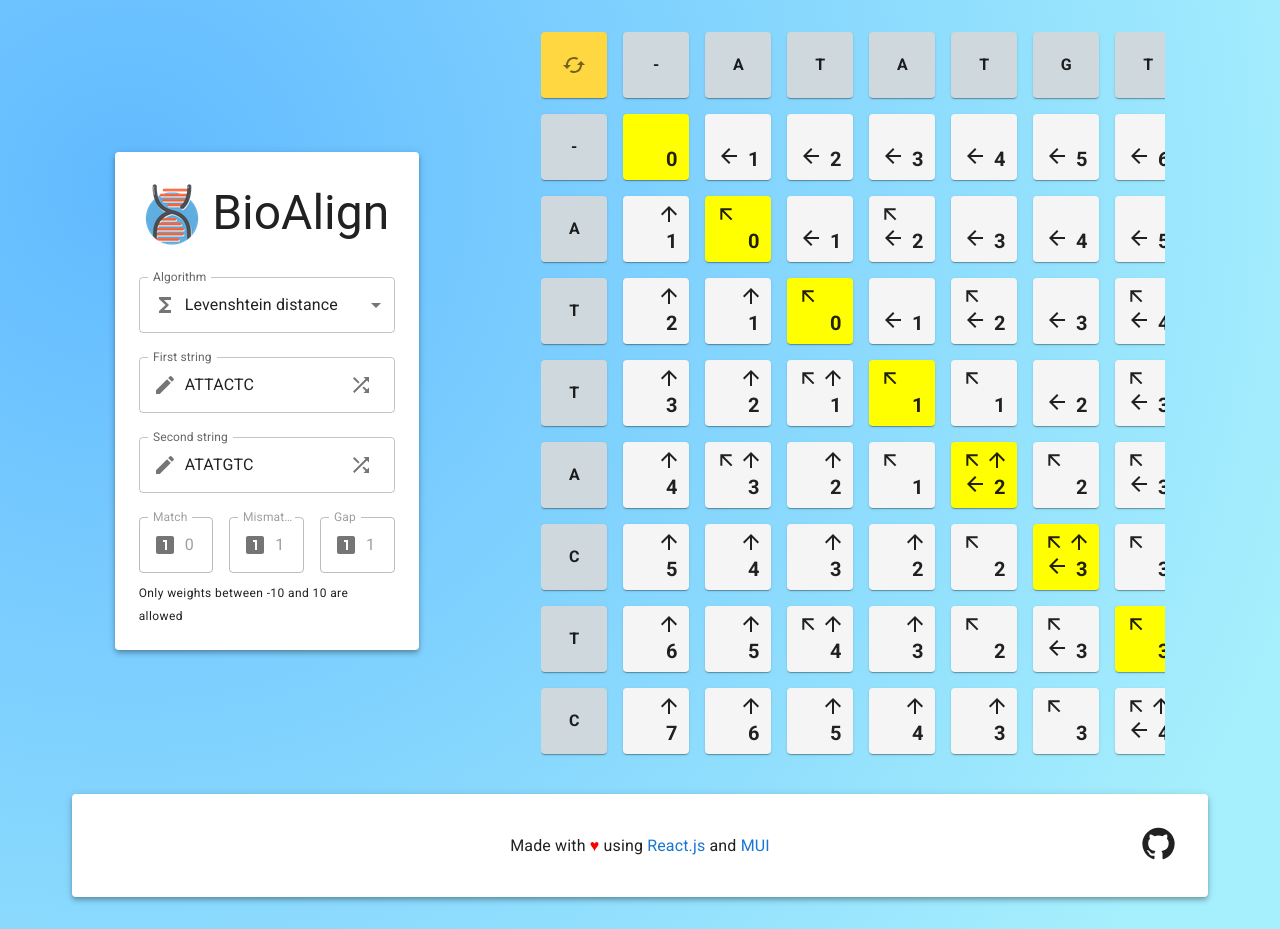
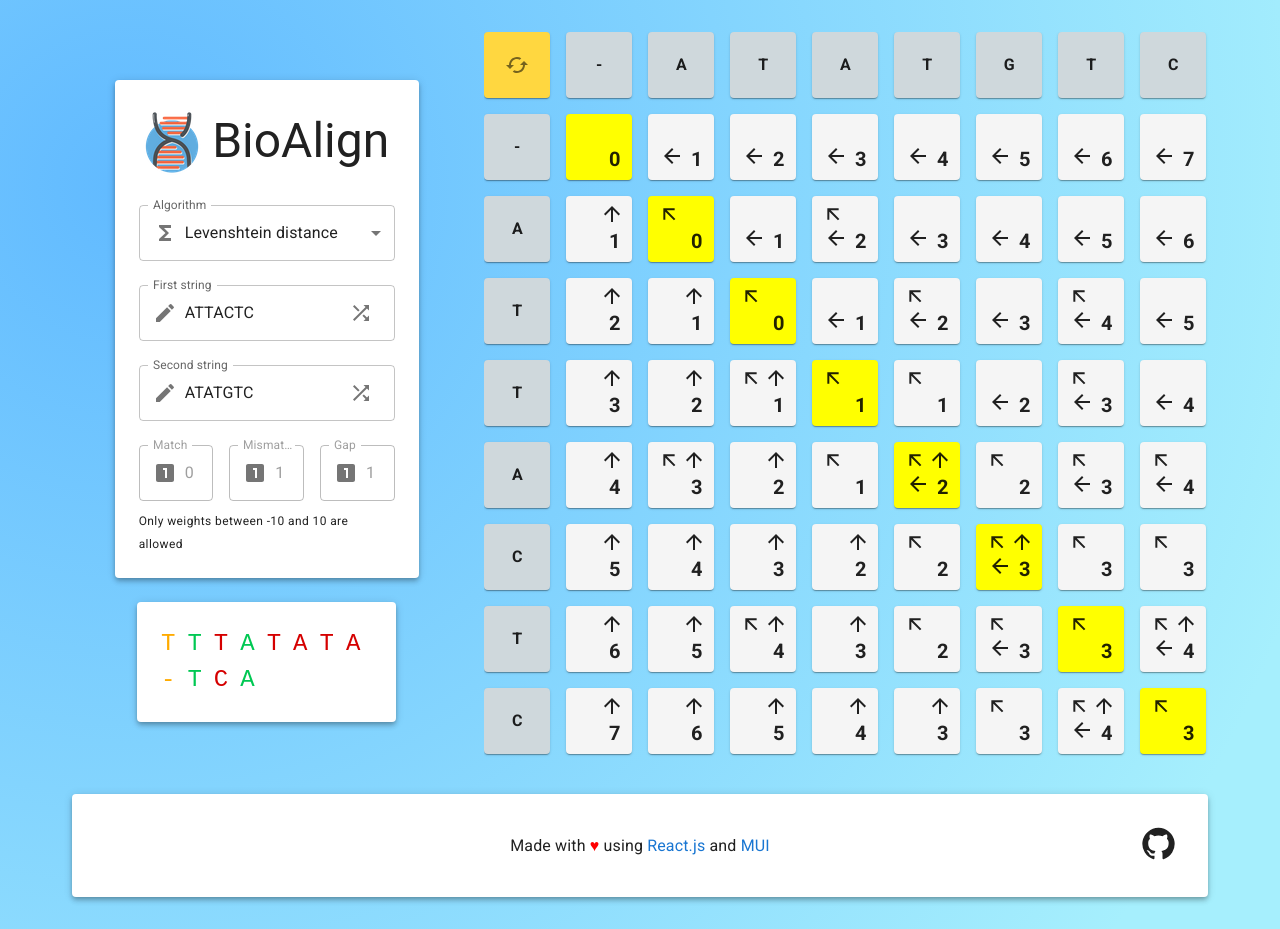
Before and after one commit to francescopastore/bio-align, a React (Create React App) app: page / in a window 1280 px wide. Built offline with nearby package versions, Linux system fonts and the light colour scheme.

Commit message:
Added strings match result

```diff
--- a/src/App.js
+++ b/src/App.js
@@ -8,6 +8,7 @@ import AppHeader from './components/AppHeader.js'
 import AppForm from './components/AppForm.js'
 import AppTable from './components/AppTable.js'
 import AppFooter from './components/AppFooter.js'
+import AppStringsMatch from './components/AppStringsMatch.js'
 
 import { useTheme } from '@mui/material/styles'
 
@@ -22,6 +23,7 @@ export default function App() {
             <AppHeader></AppHeader>
             <AppForm></AppForm>
           </Paper>
+          <AppStringsMatch></AppStringsMatch>
         </Grid>
         <Grid item sx={offset(theme)} lg></Grid>
         <Grid item xs={12} md={8} lg={6} sx={style.centered}>
@@ -48,6 +50,7 @@ const style = {
   },
   centered: {
     display: 'flex',
+    flexDirection: 'column',
     alignItems: 'center',
     justifyContent: 'center',
   },
--- /dev/null
+++ b/src/components/AppStringsMatch.js
@@ -0,0 +1,77 @@
+import * as React from 'react'
+import Paper from '@mui/material/Paper'
+import Typography from '@mui/material/Typography'
+import Grid from '@mui/material/Grid'
+// import { useSelector, useDispatch } from 'react-redux'
+
+import { red, green, amber } from '@mui/material/colors'
+
+const colorMismatch = red['A700']
+const colorMatch = green['A700']
+const colorGap = amber['A700']
+
+export default function AppStringsMatch() {
+  // const dispatch = useDispatch()
+  // const form = useSelector((state) => state.algorithm)
+  // "TTTA" "TCA" -> "TTTA" "-TCA"
+  const match = {
+    firstString: 'TTTATATA',
+    secondString: '-TCA',
+  }
+  const firstString = []
+  const secondString = []
+
+  for (let i = 0; i < match.firstString.length; i++) {
+    if (match.firstString[i] === match.secondString[i]) {
+      firstString.push(generateMatchLetter(match.firstString[i]))
+      secondString.push(generateMatchLetter(match.secondString[i]))
+    } else if (match.firstString[i] === '-' || match.secondString[i] === '-') {
+      firstString.push(generateGapLetter(match.firstString[i]))
+      secondString.push(generateGapLetter(match.secondString[i]))
+    } else {
+      firstString.push(generateMismatchLetter(match.firstString[i]))
+      secondString.push(generateMismatchLetter(match.secondString[i]))
+    }
+  }
+
+  return (
+    <Paper sx={style.container} elevation={4}>
+      <Grid container>{firstString}</Grid>
+      <Grid container>{secondString}</Grid>
+    </Paper>
+  )
+}
+
+function generateMatchLetter(letter) {
+  return generateLetter(letter, colorMatch)
+}
+
+function generateMismatchLetter(letter) {
+  return generateLetter(letter, colorMismatch)
+}
+
+function generateGapLetter(letter) {
+  return generateLetter(letter, colorGap)
+}
+
+function generateLetter(letter, color) {
+  return (
+    <Grid item>
+      <Typography color={color} sx={style.letter}>
+        {letter}
+      </Typography>
+    </Grid>
+  )
+}
+
+const style = {
+  container: {
+    p: 3,
+    mt: 3,
+  },
+  letter: {
+    fontSize: '1.5em',
+    letterSpacing: '0.5em',
+    fontFamily: 'Courier New',
+  },
+}
```
